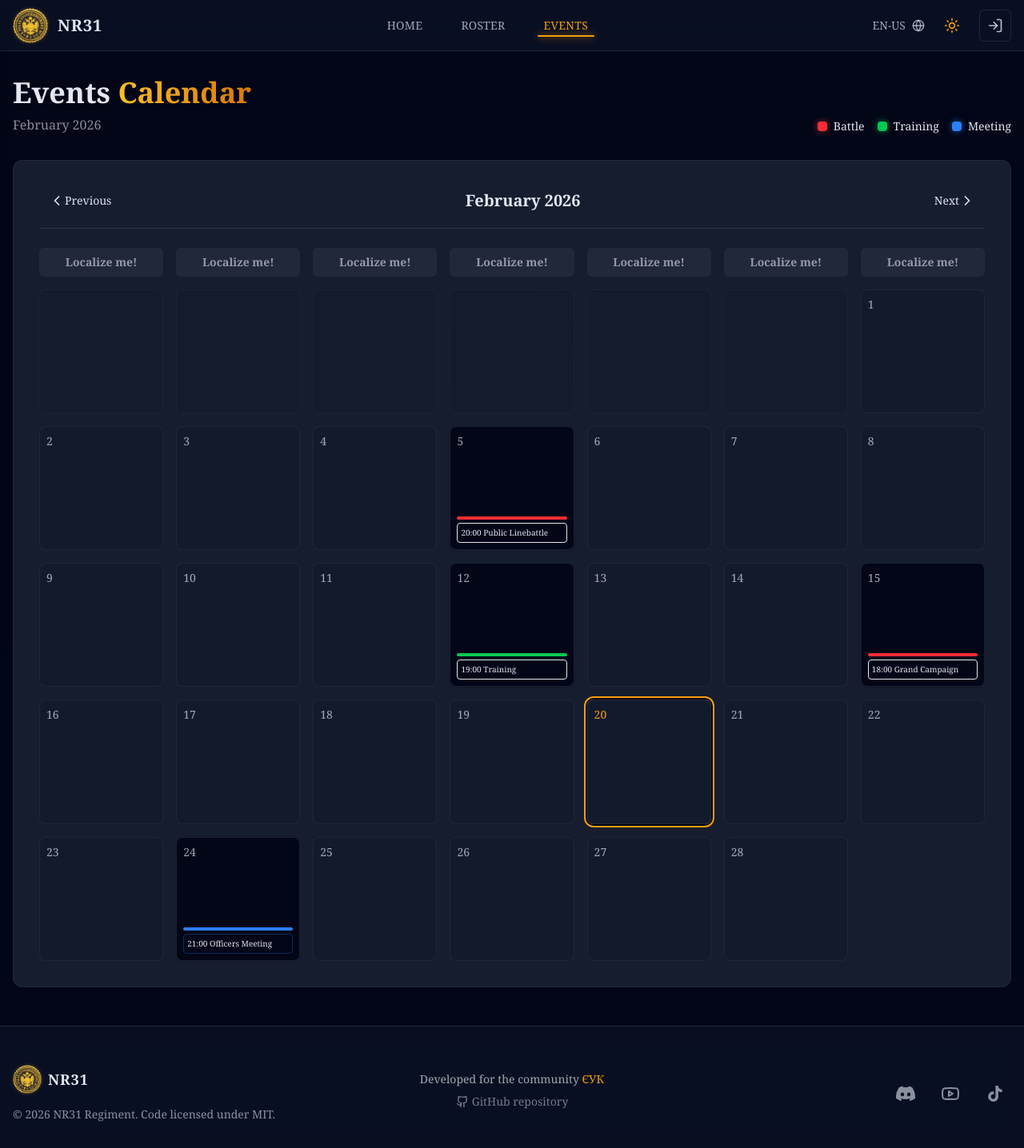
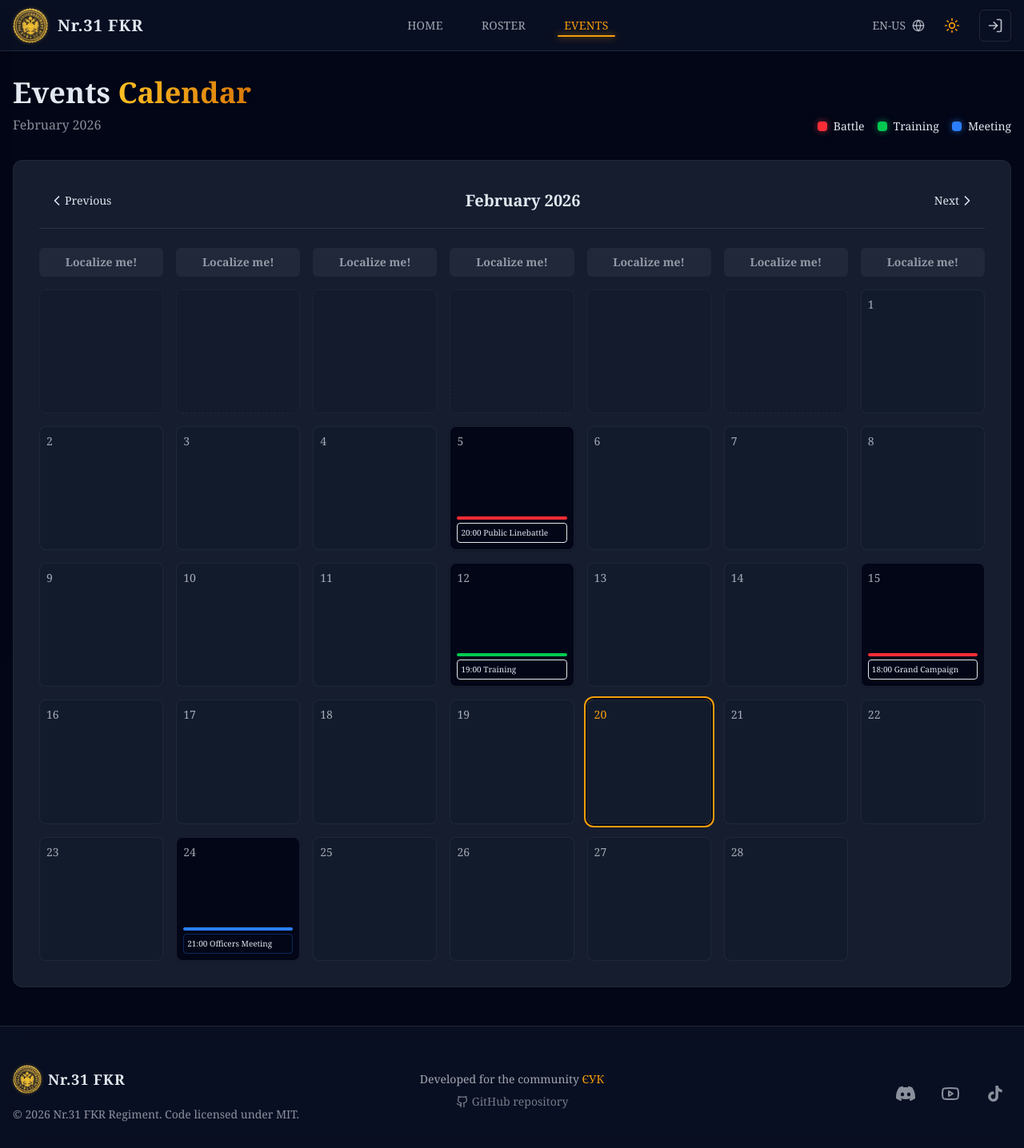
Before and after one commit to poisoniks/nr31-frontend, a React (Vite) app: page /events in a window 1280 px wide. Shown: the whole page at 80% size. Built offline with nearby package versions, Linux system fonts and the light colour scheme; a web font is replaced by a local one.

Commit message:
Fix the regiment name

```diff
--- a/src/components/layout/Footer.tsx
+++ b/src/components/layout/Footer.tsx
@@ -16,13 +16,13 @@ const Footer: React.FC = () => {
                             <div className="absolute inset-0 rounded-full bg-amber-500/20 blur-md opacity-0 group-hover:opacity-100 transition-opacity duration-500"></div>
                             <img
                                 src="/Nr31FKR_logo-no-back.png"
-                                alt="NR31 Logo"
+                                alt="Nr.31 FKR Logo"
                                 className="w-full h-full object-contain relative z-10 drop-shadow-[0_0_2px_rgba(251,191,36,0.3)] group-hover:drop-shadow-[0_0_12px_rgba(251,191,36,0.8)] transition-all duration-500"
                             />
                         </div>
-                        <span className="font-serif font-bold text-lg tracking-wider text-nr-text">NR31</span>
+                        <span className="font-serif font-bold text-lg tracking-wider text-nr-text">Nr.31 FKR</span>
                     </div>
-                    <p className="text-sm text-nr-text/60 mt-2">© {new Date().getFullYear()} NR31 Regiment. {t('footer.rights')}</p>
+                    <p className="text-sm text-nr-text/60 mt-2">© {new Date().getFullYear()} Nr.31 FKR Regiment. {t('footer.rights')}</p>
                 </div>
 
                 {/* Center Column */}
--- a/src/components/layout/Header.tsx
+++ b/src/components/layout/Header.tsx
@@ -47,11 +47,11 @@ const Header: React.FC = () => {
                                 <div className="absolute inset-0 rounded-full bg-amber-500/20 blur-md opacity-0 group-hover:opacity-100 transition-opacity duration-500"></div>
                                 <img
                                     src="/Nr31FKR_logo-no-back.png"
-                                    alt="NR31 Logo"
+                                    alt="Nr.31 FKR Logo"
                                     className="w-full h-full object-contain relative z-10 drop-shadow-[0_0_2px_rgba(251,191,36,0.3)] group-hover:drop-shadow-[0_0_15px_rgba(251,191,36,0.9)] transition-all duration-500"
                                 />
                             </div>
-                            <span className="font-serif font-bold text-xl tracking-wider text-nr-text group-hover:text-nr-accent transition-colors">NR31</span>
+                            <span className="font-serif font-bold text-xl tracking-wider text-nr-text group-hover:text-nr-accent transition-colors">Nr.31 FKR</span>
                         </Link>
                     </div>
 
--- a/src/components/ui/DiscordWidget.tsx
+++ b/src/components/ui/DiscordWidget.tsx
@@ -80,7 +80,7 @@ const DiscordWidget: React.FC = () => {
                         <img src={logoUrl} alt="Server Logo" className="w-12 h-12 rounded-2xl object-cover shadow-sm bg-black/10 dark:bg-black/40 border border-nr-border/50 transition-colors duration-200" />
                     ) : (
                         <div className="w-12 h-12 rounded-2xl bg-black/10 dark:bg-black/40 flex items-center justify-center text-xs font-bold shrink-0 border border-nr-border/50 text-nr-text transition-colors duration-200">
-                            NR31
+                            ЄУК
                         </div>
                     )}
                     <div className="flex flex-col min-w-0">
--- a/src/locales/en/translation.json
+++ b/src/locales/en/translation.json
@@ -80,7 +80,7 @@
     "home.news.item.ago": "2 days ago",
     "home.news.comments": "Comments",
     "home.euk.title": "United Ukrainian Community",
-    "home.euk.text": "NR31 is a proud part of EUC. Join us in large-scale weekly events where we fight side by side with other Ukrainian-speaking regiments.",
+    "home.euk.text": "Nr.31 FKR is a proud part of EUC. Join us in large-scale weekly events where we fight side by side with other Ukrainian-speaking regiments.",
     "home.widgets.next_event": "Next Event",
     "time.days": "Days",
     "time.hours": "Hrs",
--- a/src/locales/uk/translation.json
+++ b/src/locales/uk/translation.json
@@ -80,7 +80,7 @@
     "home.news.item.ago": "2 дні тому",
     "home.news.comments": "Коментарі",
     "home.euk.title": "Об'єднана Українська Спільнота",
-    "home.euk.text": "NR31 є гордою частиною ЄУК. Долучайтеся до нас на масштабних щотижневих івентах, де ми боремося пліч-о-пліч з іншими україномовними полками.",
+    "home.euk.text": "Nr.31 FKR є гордою частиною ЄУК. Долучайтеся до нас на масштабних щотижневих івентах, де ми боремося пліч-о-пліч з іншими україномовними полками.",
     "home.widgets.next_event": "Наступна подія",
     "time.days": "Дні",
     "time.hours": "Год",
--- a/src/pages/Home.tsx
+++ b/src/pages/Home.tsx
@@ -25,7 +25,7 @@ const Home: React.FC = () => {
                         <span>{t('home.hero.badge')}</span>
                     </div>
                     <h1 className="font-serif text-5xl md:text-7xl font-bold mb-6 drop-shadow-[0_2px_4px_rgba(0,0,0,0.3)] dark:drop-shadow-lg">
-                        <span className="block text-gold-gradient">NR31</span>
+                        <span className="block text-gold-gradient">Nr.31</span>
                         <span className="text-nr-text">Feldkanonenregiment</span>
                     </h1>
                     <p className="text-xl md:text-2xl text-nr-text/80 mb-10 max-w-2xl font-light">
```
Also changed, not shown: 2 other files (tests, documents, lock files or other folders).
